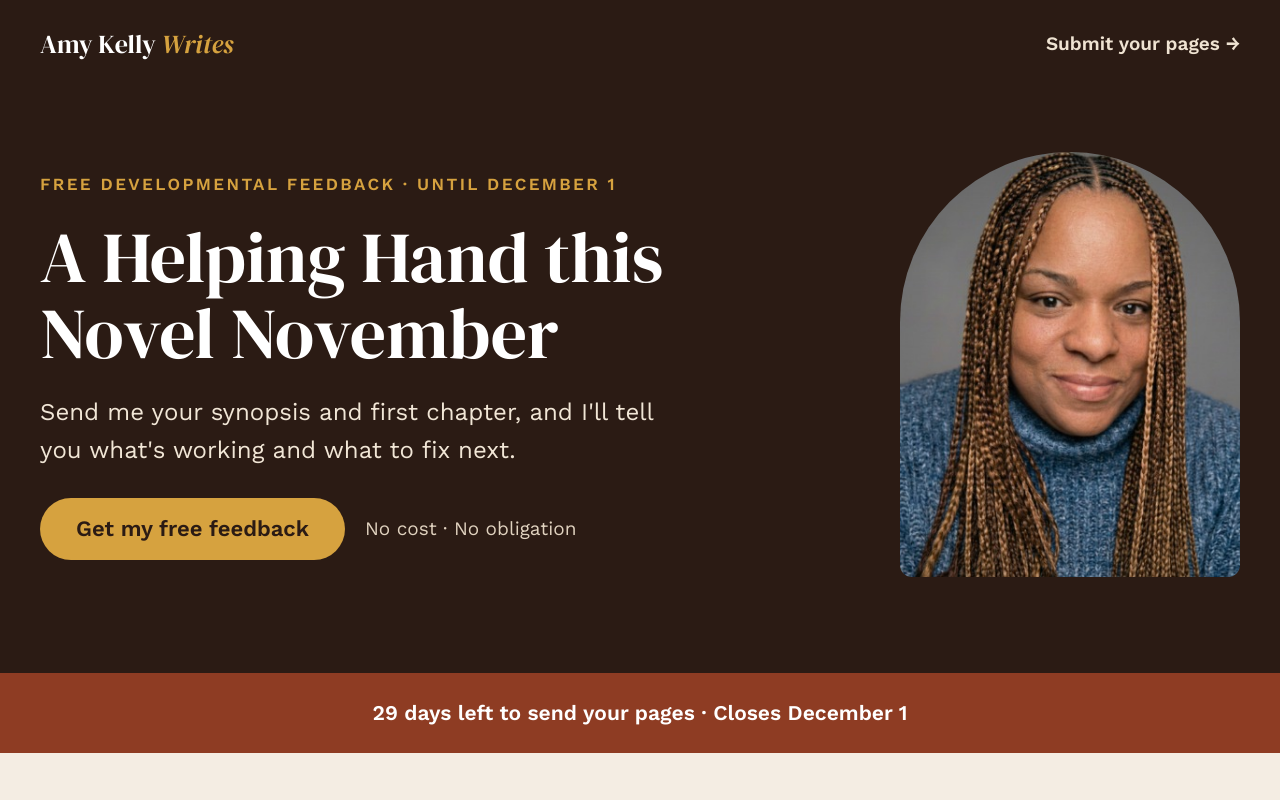
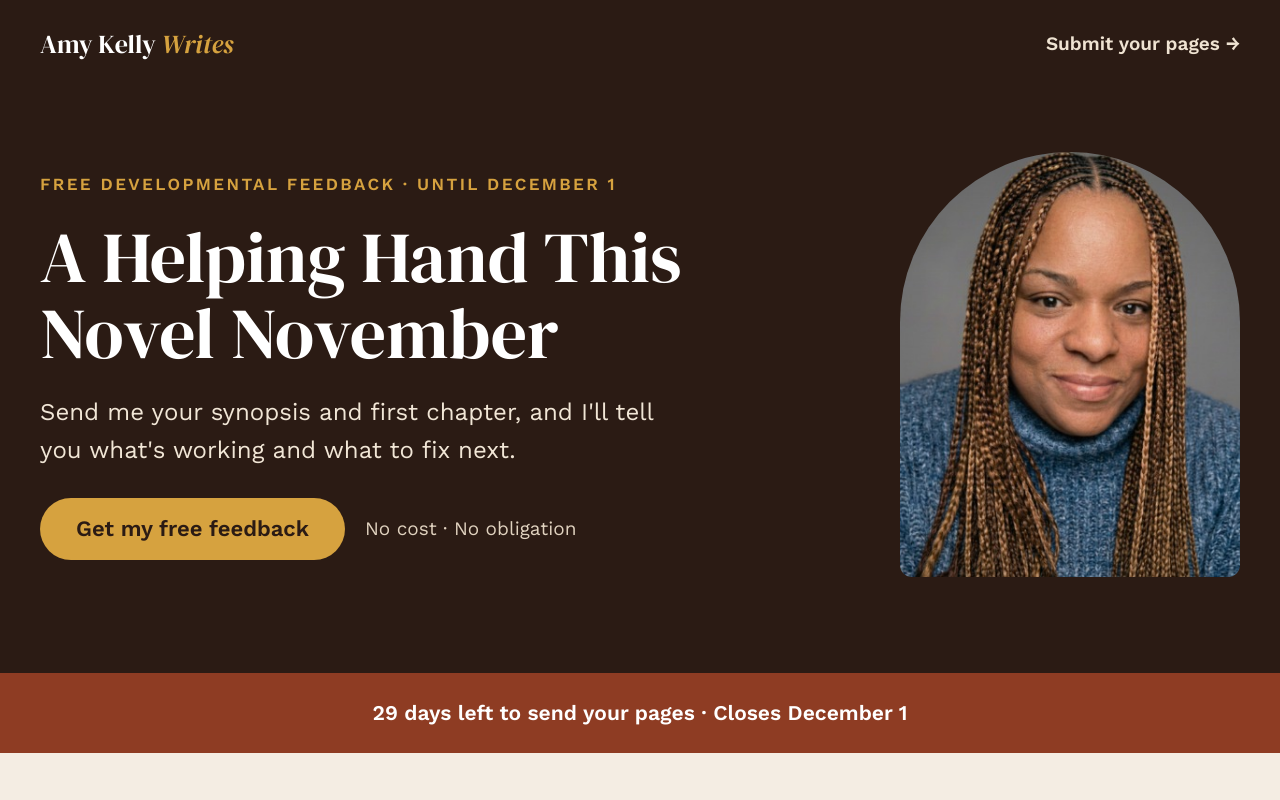
Before and after one commit to ADove45/amykellywrites-site, a plain HTML site: page novel-november.html in a window 1280 px wide. Shown: the top 800 px of the page. Drawn offline with nearby package versions, Linux system fonts and the light colour scheme.

Commit message:
Novel November: title case headline
Co-Authored-By: Claude Opus 5.5 <noreply@anthropic.com>
Claude-Session: https://claude.ai/code/session_01KYjAddZfDRBWctth1B6Th1

```diff
--- a/novel-november.html
+++ b/novel-november.html
@@ -49,7 +49,7 @@ details p{margin:14px 0 0;font-size:21px}
 <section style="max-width: 1200px; margin: 0 auto; padding: 64px 24px 96px; display: flex; flex-wrap: wrap; align-items: center; gap: 56px">
 <div style="flex: 1 1 520px; display: flex; flex-direction: column; gap: 22px">
 <p style="margin: 0; font-size: 17px; font-weight: 600; letter-spacing: 0.14em; text-transform: uppercase; color: #D6A23F">Free developmental feedback · Until December 1</p>
-<h1 style="margin: 0; font-family: 'DM Serif Display', Georgia, serif; font-weight: 400; font-size: clamp(42px, 5.6vw, 74px); line-height: 1.05">A Helping Hand this Novel November</h1>
+<h1 style="margin: 0; font-family: 'DM Serif Display', Georgia, serif; font-weight: 400; font-size: clamp(42px, 5.6vw, 74px); line-height: 1.05">A Helping Hand This Novel November</h1>
 <p style="margin: 0; max-width: 640px; font-size: 24px; line-height: 1.6; color: #F1E6D6">Send me your synopsis and first chapter, and I'll tell you what's working and what to fix next.</p>
 <div style="display: flex; flex-wrap: wrap; align-items: center; gap: 20px; margin-top: 6px">
 <a href="#submit" class="nn-cta">Get my free feedback</a>
```
